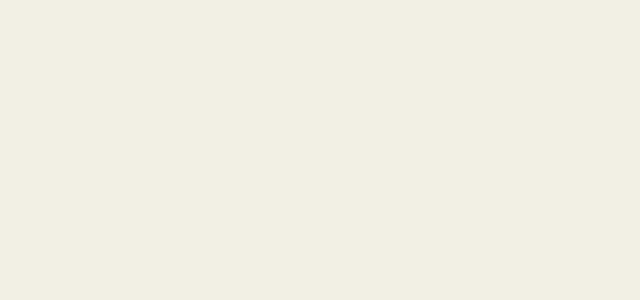
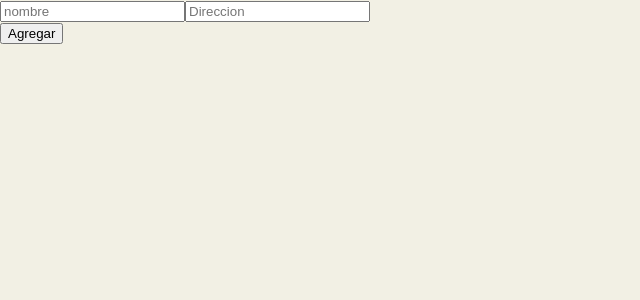
Before and after one commit to leodelmas00/front-truequetools, a React (Create React App) app: page /adminview/sucursales/add in a window 1280 px wide. Shown: the top 300 px of the page, without its empty margins (0-640 px from the left). Built offline with nearby package versions, Linux system fonts and the light colour scheme.

Commit message:
agrego dar de alta sucursales en adminview

```diff
--- a/src/App.js
+++ b/src/App.js
@@ -14,6 +14,7 @@ import { Route, Switch } from "wouter";
 import Employees from './components/Employees'
 import LoginWorker from './components/LoginWorker'
 import Sucursales from './components/Sucursales'
+import CreateSucursal from "./components/CreateSucursal";
 
 function App() {
   return (
@@ -33,6 +34,8 @@ function App() {
       <Route path="/adminview/employees" component={Employees} />
       <Route path="/adminview/sucursales" component={Sucursales} />
       <Route path="/login-worker" component={LoginWorker} />
+      <Route path="/adminview/sucursales/add" component={CreateSucursal} />
+
 
 
     </Switch>
--- /dev/null
+++ b/src/components/CreateSucursal.jsx
@@ -0,0 +1,82 @@
+import { useState } from "react";
+import { baseURL } from "../api/trueque.api";
+import axios from "axios";
+
+
+
+function CreateSucursal() {
+    const [error, setError] = useState('')
+    const [form, setForm] = useState({
+        nombre: '',
+        direccion: '',
+    });
+
+
+    const handleChange = (event) => {
+        const { name, value } = event.target;
+        setForm(prevState => ({
+            ...prevState,
+            [name]: value
+        }));
+    };
+
+    const handleSubmit = async (event) => {
+        event.preventDefault();
+        try {
+            const requestData = {
+                nombre: form.nombre,
+                direccion: form.direccion,
+
+            };
+
+            const response = await axios.post(baseURL + 'adminview/sucursales/add', requestData, {
+                // headers: {
+                //     Authorization: `Token ${localStorage.getItem('token')}`,
+                //     'Content-Type': 'multipart/form-data',
+                // }
+            });
+            if (response.status === 201) {
+                alert('Sucursal creada con éxito')
+                setError('')
+            } else {
+                setError('Porfavor, verifica los datos ingresados');
+                console.log(error.data)
+            }
+        } catch (error) {
+            console.error('Error:', error);
+            setError('Ha ocurrido un error');
+        }
+    }
+
+    return (
+        <div>
+            <form>
+                <input
+                    type="text"
+                    name="nombre"
+                    placeholder="nombre"
+                    value={form.nombre}
+                    onChange={handleChange}
+                    required
+                />
+                <input
+                    type="text"
+                    name="direccion"
+                    placeholder="Direccion"
+                    value={form.direccion}
+                    onChange={handleChange}
+                    required
+                />
+            </form>
+            <button onClick={handleSubmit}>Agregar</button>
+
+
+        </div>
+
+
+    );
+
+
+}
+
+export default CreateSucursal;
--- a/src/components/SignIn.jsx
+++ b/src/components/SignIn.jsx
@@ -97,7 +97,7 @@ function SignIn() {
         <div className="backgroundHome">
 
             <div className="navigation-bar">
-                <FaIcons.FaBars className="menu-button" onClick={handleMenuToggle}/>
+                <FaIcons.FaBars className="menu-button" onClick={handleMenuToggle} />
                 <div className='search-box'>
                     <input
                         className='search-input'
@@ -106,11 +106,11 @@ function SignIn() {
                         value={query}
                         onChange={handleSearchChange}
                     />
-                    <button className='search-button'> Buscar </button>
+                    <button className='search-button' onClick={handleSearchSubmit}>Buscar</button>
                 </div>
                 <Link to="/Post" className="post-link"> <button className="publicar-button">Publicar anuncio</button> </Link>
                 <a href="/" onClick={handleLogoClick}> <img src={logoImg} alt="Logo" className="logo" />
-            </a>
+                </a>
             </div>
 
             <br />
--- a/src/components/Sucursales.jsx
+++ b/src/components/Sucursales.jsx
@@ -1,6 +1,7 @@
 import { useState, useEffect } from "react";
 import axios from "axios";
 import { getAllSucursales } from "../api/trueque.api";
+import { Link } from "wouter";
 
 export default function Employees() {
     const [sucursales, setSucursales] = useState([]);
@@ -25,6 +26,9 @@ export default function Employees() {
                     </li>
                 ))}
             </ul>
+            <Link to="/adminview/sucursales/add" >
+                <button>Agregar sucursal</button>
+            </Link>
         </div>
     );
 }
```
